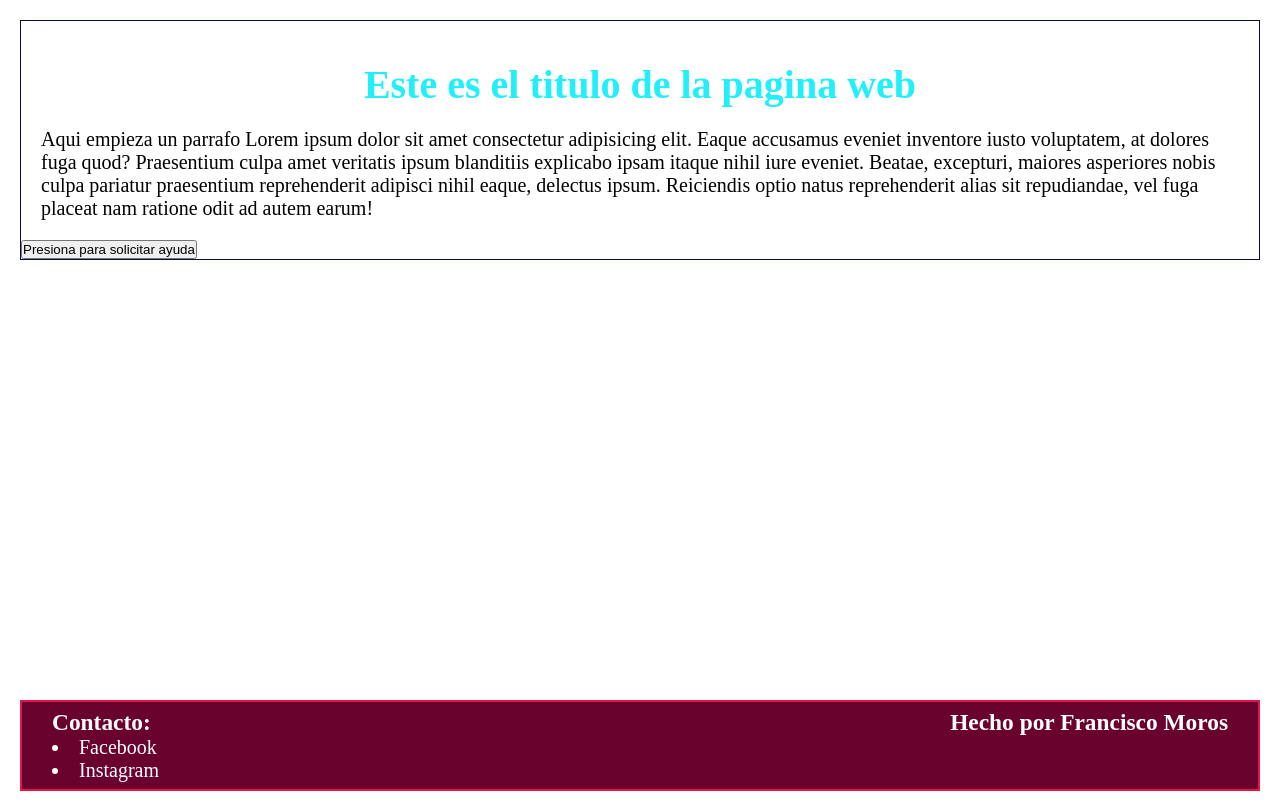
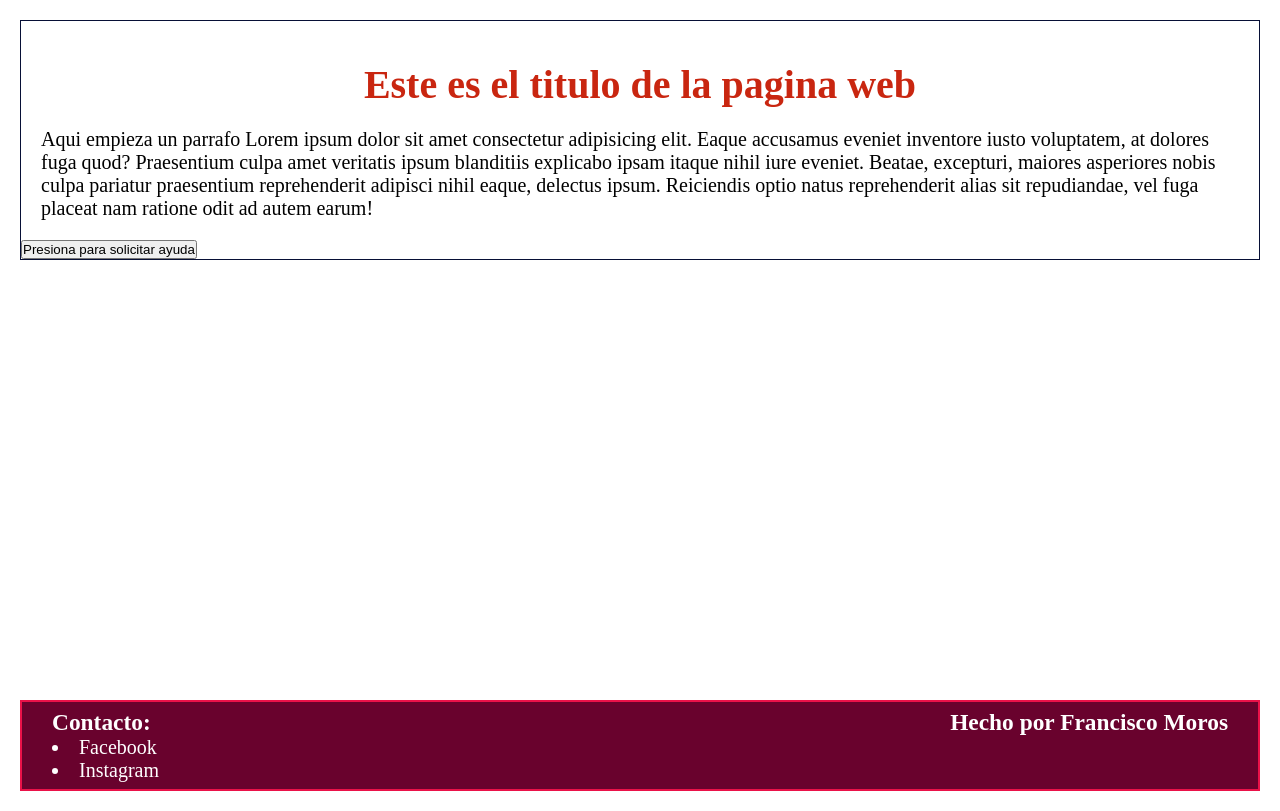
Before and after one commit to FrodoBaggins10/Prueba_Git_y_GitHub, a plain HTML site: page index.html in a window 1280 px wide. Drawn offline with Linux system fonts and the light colour scheme.

Commit message:
cambio color rojo al titulo

```diff
--- a/css/estilos.css
+++ b/css/estilos.css
@@ -22,7 +22,7 @@ body{
 .container h1{
     font-size: 4rem;
     text-align: center;
-    color: #21effa;
+    color: #c92610;
     margin: 20px auto;
 }
 .container p{
```
